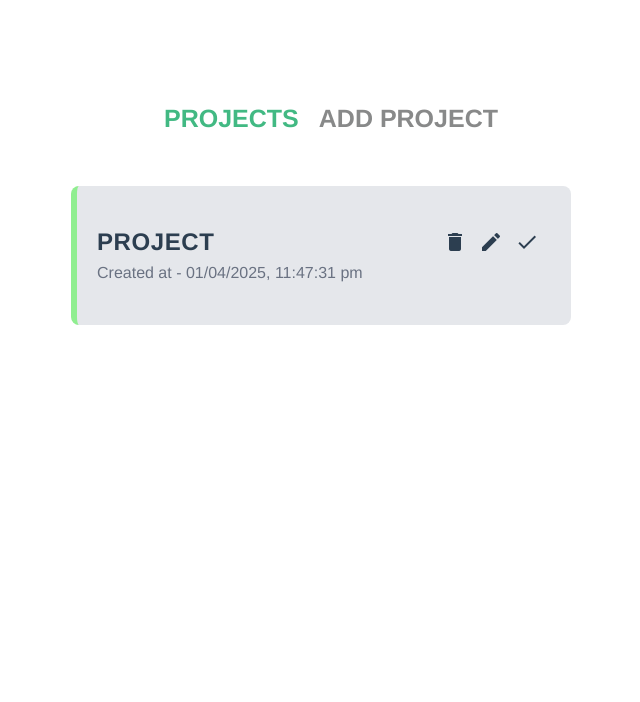
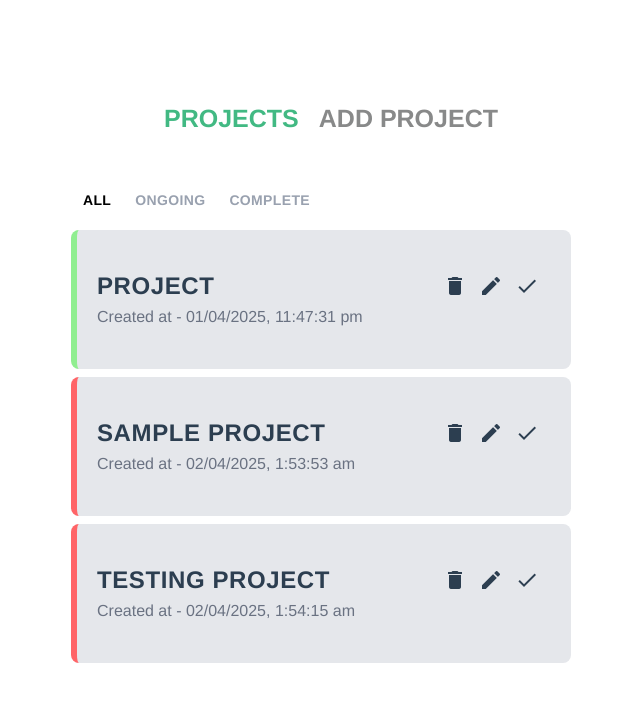
Before and after one commit to Zin-Mg-Nyunt/project-planner, a Vue app: page / in a window 1280 px wide. Shown: the top 702 px of the page, without its empty margins (319-959 px from the left). Built offline with nearby package versions, Linux system fonts and the light colour scheme; data requests are answered from the project's data file.

Commit message:
add filter nav feature and data pasing between parent and child

```diff
--- a/database/db.json
+++ b/database/db.json
@@ -6,6 +6,20 @@
       "detail": "project detail",
       "complete": true,
       "createTime": "01/04/2025, 11:47:31 pm"
+    },
+    {
+      "id": "e777",
+      "title": "Sample Project",
+      "detail": "project detail",
+      "complete": false,
+      "createTime": "02/04/2025, 1:53:53 am"
+    },
+    {
+      "id": "c7ba",
+      "title": "testing project",
+      "detail": "testing project detail",
+      "complete": false,
+      "createTime": "02/04/2025, 1:54:15 am"
     }
   ]
 }
--- /dev/null
+++ b/src/components/FilterNav.vue
@@ -0,0 +1,36 @@
+<template>
+      <nav>
+      <button
+        class="p-3 uppercase text-sm tracking-wide cursor-pointer font-bold text-gray-400"
+        @click="filterBy('all')"
+        :class="{active:current==='all'}"
+      >all</button>
+      <button
+        class="p-3 uppercase text-sm tracking-wide cursor-pointer font-bold text-gray-400"
+        @click="filterBy('ongoing')"
+        :class="{active:current==='ongoing'}"
+      >ongoing</button>
+      <button
+        class="p-3 uppercase text-sm tracking-wide cursor-pointer font-bold text-gray-400"
+        @click="filterBy('complete')"
+        :class="{active:current==='complete'}"
+      >complete</button>
+    </nav>
+</template>
+
+<script>
+export default {
+    props:['current'], // receive data from parent
+    methods:{
+        filterBy(value){
+            this.$emit('filterBy',value) // send data to parent because need to filter projects in parent
+        }
+    }
+}
+</script>
+
+<style>
+    .active{
+        color: black;
+    }
+</style>
--- a/src/views/HomeView.vue
+++ b/src/views/HomeView.vue
@@ -1,9 +1,12 @@
 <template>
+    <FilterNav @filterBy="current=$event" :current="current"></FilterNav>
+
     <div class="h-[500px] overflow-auto">
       <!-- check the data and give feedback -->
       <div v-if="projects.length==0">
         <h1 class="text-center font-[900] uppercase tracking-wide text-3xl text-gray-400">Create Project</h1>
       </div>
+
       <div v-for="project in projects" :key="project.id" class="bg-gray-200 my-2 px-5 py-10 rounded-lg border-l-6 border-red-400 " :class="{green:project.complete}">
         <SingleProject :project="project" @updateComplete="updateComplete" @deleteProject="deleteProject"></SingleProject>
       </div>
@@ -12,16 +15,19 @@
 
 <script>
 
+import FilterNav from '../components/FilterNav'
 import SingleProject from '../components/SingleProject.vue'
 export default {
+  components: {
+    FilterNav,
+    SingleProject,
+
+  },
   data(){
     return {
-      projects :[]
+      projects :[],
+      current:'all' // to filter projects
     }
-  },
-  components: {
-    SingleProject,
-
   },
   mounted(){
     fetch('http://localhost:3000/projects')
```
